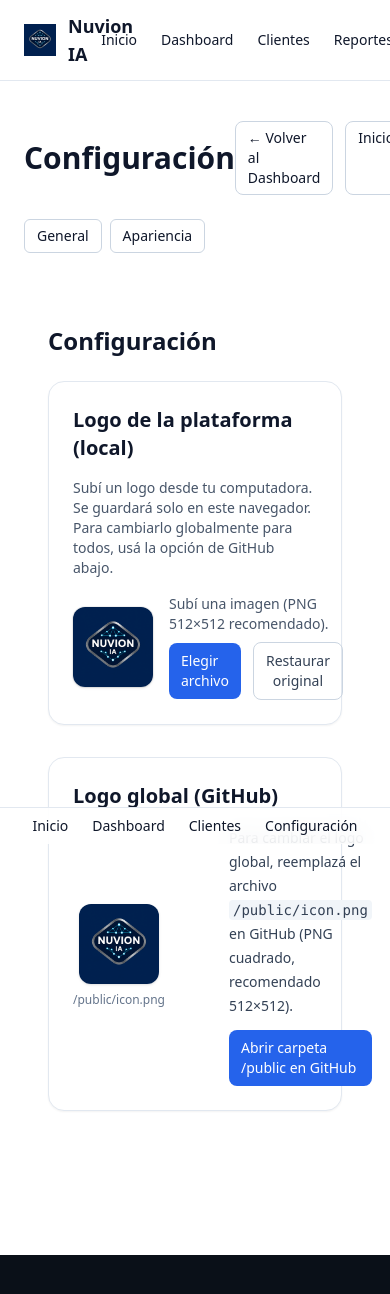
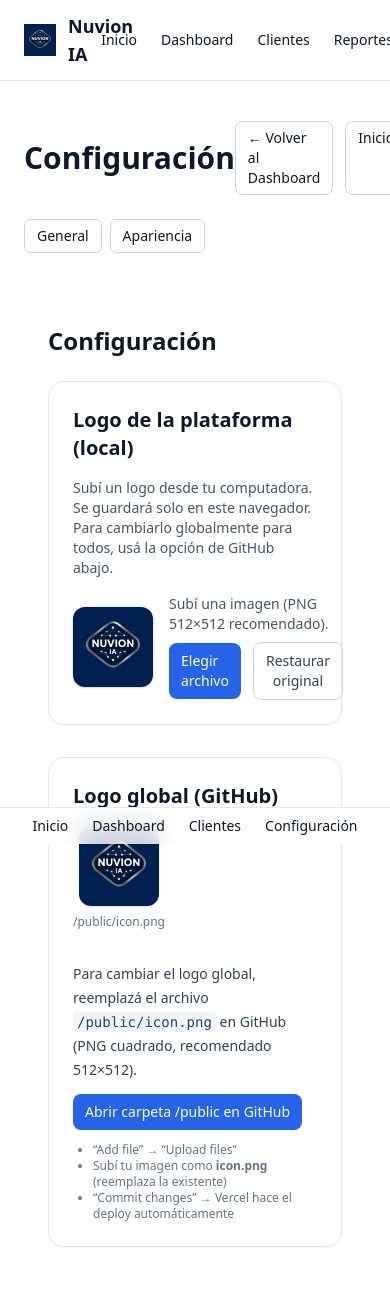
Before and after one commit to ianuvion/nuvion-ia, a Next.js app: page /configuracion in a window 390 px wide. Shown: the top 1294 px of the page. Before the commit the page ends 1255 px from the top, so only its background shows below. Built offline with nearby package versions, Linux system fonts and the light colour scheme.

Commit message:
Update page.tsx

```diff
--- a/app/configuracion/page.tsx
+++ b/app/configuracion/page.tsx
@@ -4,39 +4,61 @@ import LogoImage from '../components/LogoImage';
 export default function ConfigGeneralPage() {
   return (
     <main className="mx-auto max-w-6xl px-6 py-10">
-      <h1 className="mb-6 text-2xl font-semibold">Configuración</h1>
+      <h1 className="mb-6 text-2xl font-semibold text-slate-900 dark:text-white">
+        Configuración
+      </h1>
 
       {/* Logo local */}
       <section className="mb-8 rounded-2xl border border-slate-200 bg-white p-6 shadow-sm dark:border-slate-800 dark:bg-slate-950">
-        <h2 className="mb-4 text-xl font-semibold">Logo de la plataforma (local)</h2>
+        <h2 className="mb-4 text-xl font-semibold text-slate-900 dark:text-white">
+          Logo de la plataforma (local)
+        </h2>
         <p className="mb-4 text-sm text-slate-600 dark:text-slate-300">
           Subí un logo desde tu computadora. Se guardará solo en este navegador.
           Para cambiarlo globalmente para todos, usá la opción de GitHub abajo.
         </p>
+
+        {/* Componente de subida local */}
         <LogoPicker />
       </section>
 
       {/* Logo global */}
       <section className="rounded-2xl border border-slate-200 bg-white p-6 shadow-sm dark:border-slate-800 dark:bg-slate-950">
-        <h2 className="mb-4 text-xl font-semibold">Logo global (GitHub)</h2>
-        <div className="flex items-center gap-16">
+        <h2 className="mb-4 text-xl font-semibold text-slate-900 dark:text-white">
+          Logo global (GitHub)
+        </h2>
+
+        <div className="flex flex-col lg:flex-row items-start lg:items-center gap-8">
+          {/* Vista previa del logo actual */}
           <div className="flex flex-col items-center">
             <LogoImage className="h-20 w-20 rounded-xl shadow" />
             <p className="mt-2 text-xs text-slate-500">/public/icon.png</p>
           </div>
+
+          {/* Instrucciones GitHub */}
           <div className="max-w-xl text-sm leading-6 text-slate-700 dark:text-slate-300">
             <p className="mb-3">
               Para cambiar el logo global, reemplazá el archivo{' '}
-              <code className="rounded bg-slate-100 px-1 py-0.5 dark:bg-slate-900">/public/icon.png</code>{' '}
+              <code className="rounded bg-slate-100 px-1 py-0.5 dark:bg-slate-900">
+                /public/icon.png
+              </code>{' '}
               en GitHub (PNG cuadrado, recomendado 512×512).
             </p>
+
             <a
               href="https://github.com/ianuvion/nuvion-ia/tree/main/public"
               target="_blank"
-              className="inline-flex items-center rounded-lg bg-blue-600 px-3 py-2 text-sm font-medium text-white hover:bg-blue-700"
+              rel="noopener noreferrer"
+              className="inline-flex items-center rounded-lg bg-blue-600 px-3 py-2 text-sm font-medium text-white hover:bg-blue-700 transition-colors"
             >
               Abrir carpeta /public en GitHub
             </a>
+
+            <ul className="mt-3 list-disc pl-5 text-xs text-slate-500 dark:text-slate-400">
+              <li>“Add file” → “Upload files”</li>
+              <li>Subí tu imagen como <strong>icon.png</strong> (reemplaza la existente)</li>
+              <li>“Commit changes” → Vercel hace el deploy automáticamente</li>
+            </ul>
           </div>
         </div>
       </section>
```
